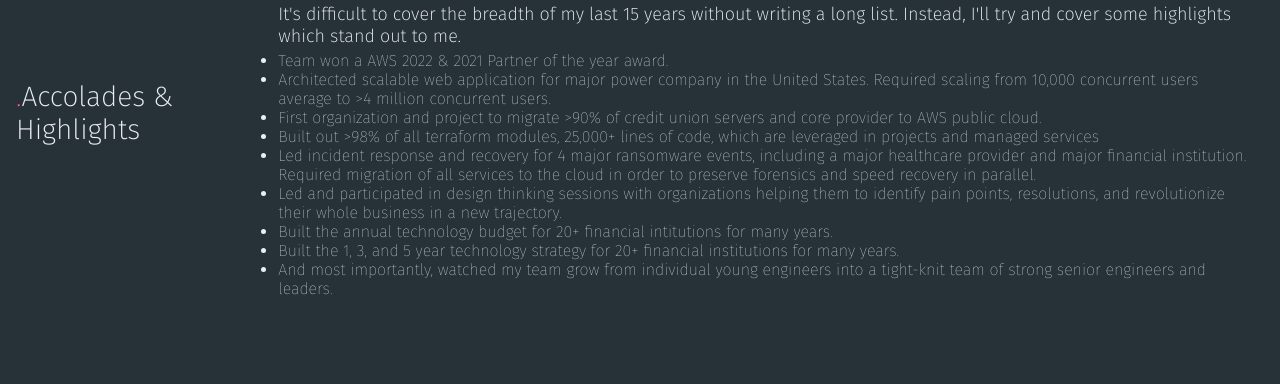
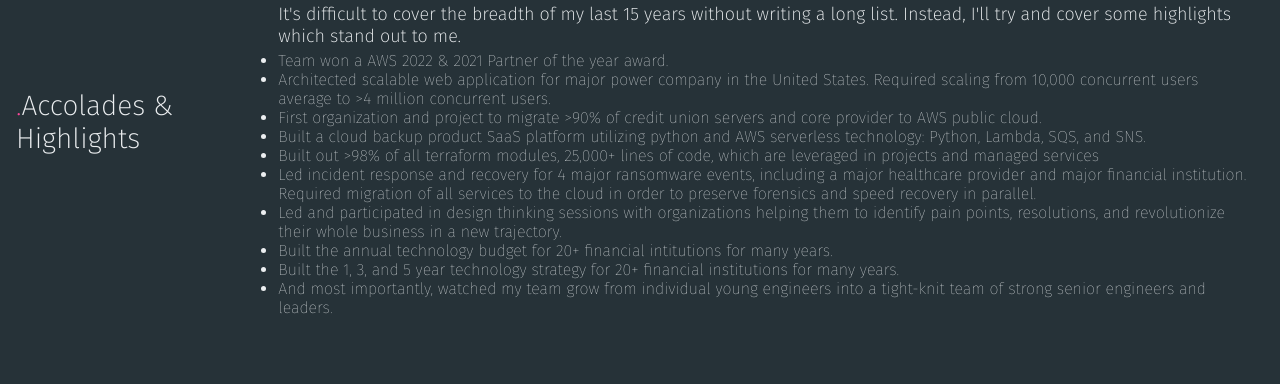
Before and after one commit to zachreborn/resume_website, a plain HTML site: page about.html in a window 1280 px wide. Shown: the part 2300-2684 px from the top of the page. Drawn offline with Linux system fonts and the light colour scheme.

Commit message:
added new highlight for the SaaS backup software

```diff
--- a/about.html
+++ b/about.html
@@ -91,6 +91,7 @@
                     <li>Team won a AWS 2022 &#38; 2021 Partner of the year award.</li>
                     <li>Architected scalable web application for major power company in the United States. Required scaling from 10,000 concurrent users average to &#62;4 million concurrent users.</li>
                     <li>First organization and project to migrate &#62;90% of credit union servers and core provider to AWS public cloud.</li>
+                    <li>Built a cloud backup product SaaS platform utilizing python and AWS serverless technology: Python, Lambda, SQS, and SNS.</li>
                     <li>Built out &#62;98% of all terraform modules, 25,000+ lines of code, which are leveraged in projects and managed services</li>
                     <li>Led incident response and recovery for 4 major ransomware events, including a major healthcare provider and major financial institution. Required migration of all services to the cloud in order to preserve forensics and speed recovery in parallel.</li>
                     <li>Led and participated in design thinking sessions with organizations helping them to identify pain points, resolutions, and revolutionize their whole business in a new trajectory.</li>
```
